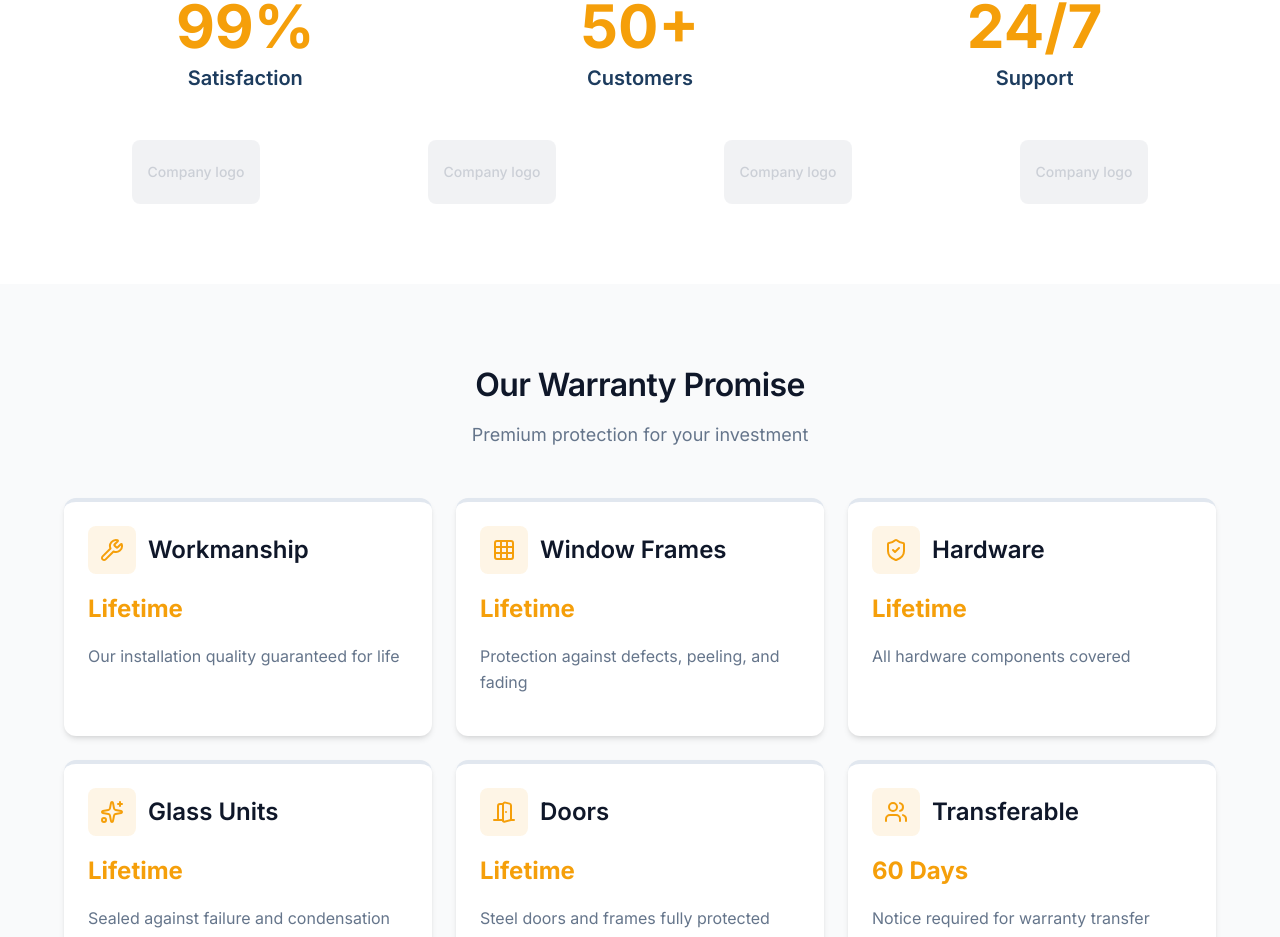
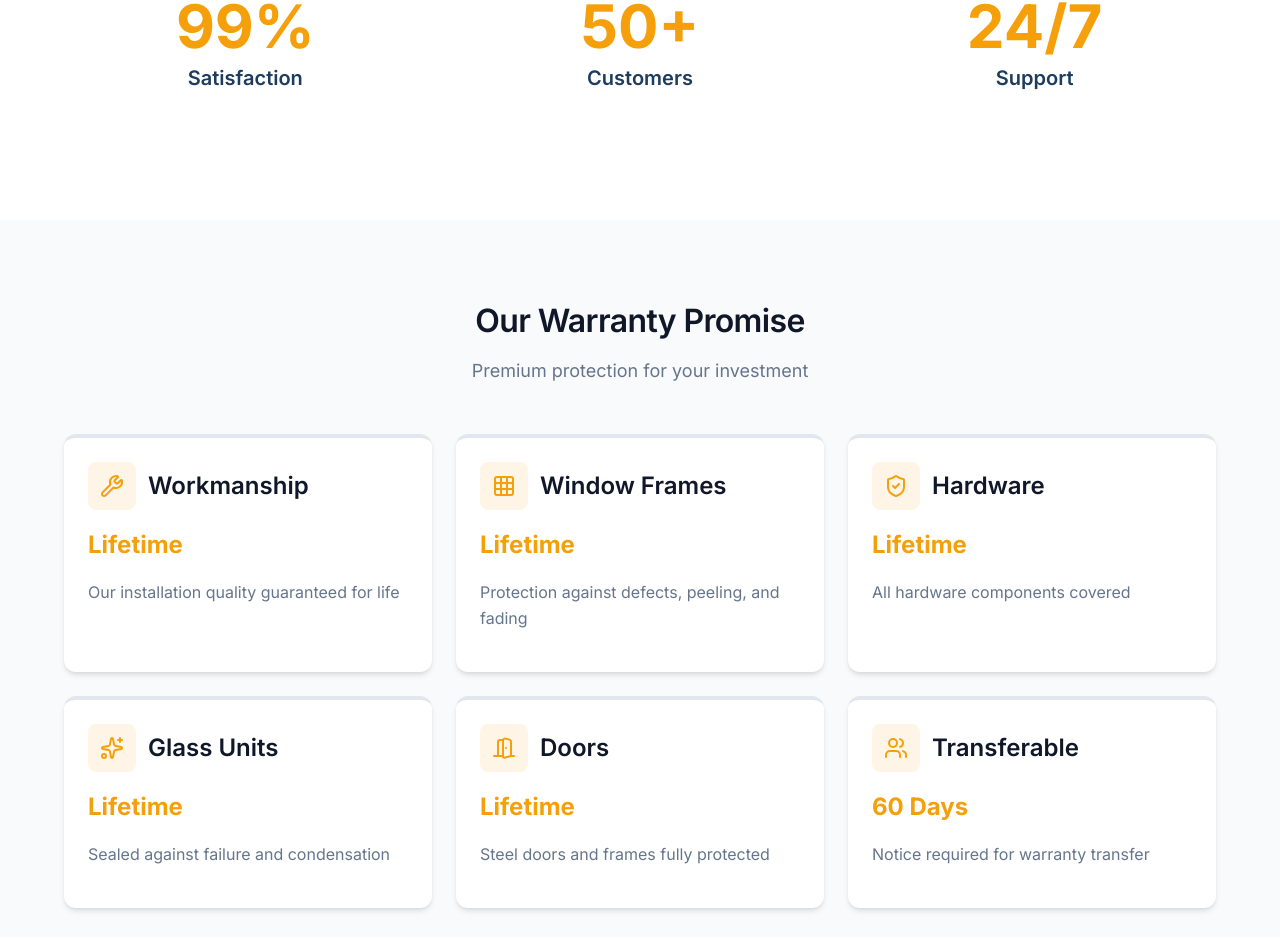
Before and after one commit to TNDIGITALMARK/f6661801-6e34-4d49-8ebd-1f3468507fa8, a Next.js app: page / in a window 1280 px wide. Shown: the part 6314-7251 px from the top of the page. Built offline with nearby package versions, Linux system fonts and the light colour scheme; no server answers.

Commit message:
Phoenix Agent implementation - Can you get rid of those company logos in the "Why...

```diff
--- a/src/app/page.tsx
+++ b/src/app/page.tsx
@@ -451,13 +451,6 @@ export default function HomePage() {
             </div>
           </div>
 
-          <div className="grid grid-cols-2 md:grid-cols-4 gap-8 items-center justify-items-center opacity-50">
-            {[1, 2, 3, 4].map((i) => (
-              <div key={i} className="w-32 h-16 bg-gray-200 rounded-lg flex items-center justify-center">
-                <span className="text-gray-400 text-sm font-medium">Company logo</span>
-              </div>
-            ))}
-          </div>
         </div>
       </section>
 
```
